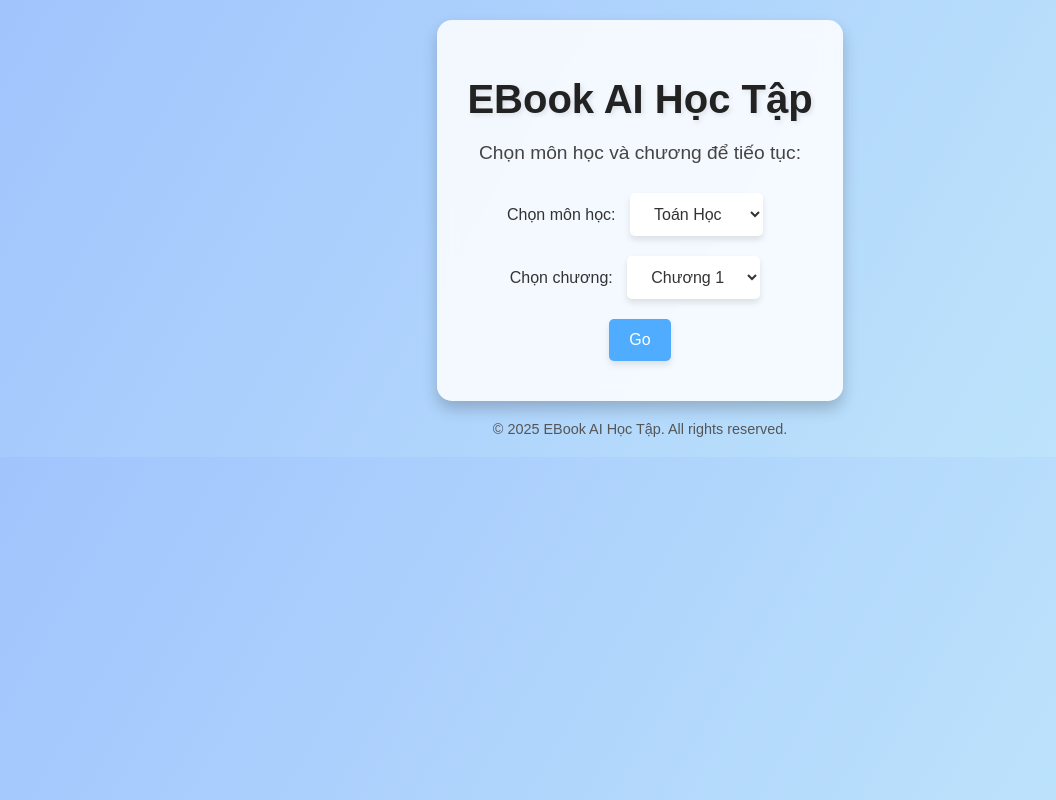
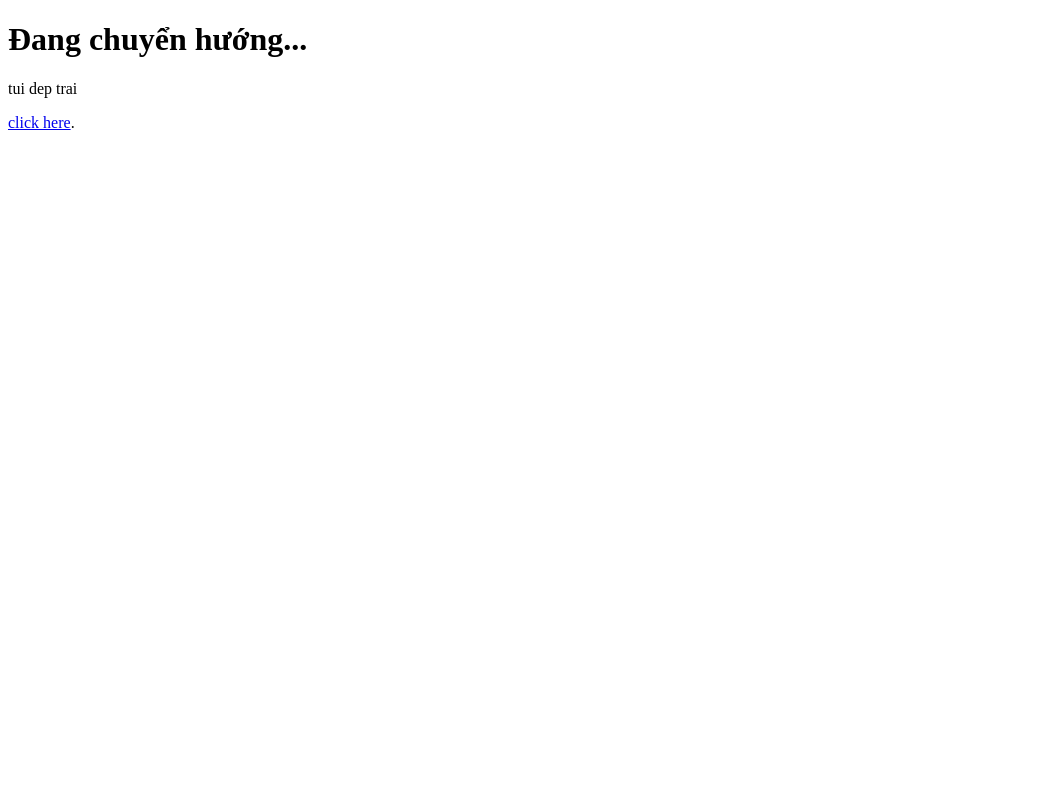
Before and after one commit to 4nkeySolutions/4nkeySolutions.github.io, a plain HTML site: page index.html in a window 1280 px wide. Shown: the whole page, without its empty margins (0-1056 px from the left). Drawn offline with Linux system fonts and the light colour scheme.

Commit message:
Update index.html

```diff
--- a/index.html
+++ b/index.html
@@ -1,169 +1,34 @@
 <!DOCTYPE html>
-<!-- saved from url=(0028)file:///D:/adddwfs/demo.html -->
-<html lang="en"><head><link rel="icon" href="favicon.ico" type="image/x-icon"><link rel="shortcut icon" href="favicon.ico" type="image/x-icon"><meta http-equiv="Content-Type" content="text/html; charset=UTF-8">
+<html lang="en">
+<head>
+    <meta charset="UTF-8">
     <meta name="viewport" content="width=device-width, initial-scale=1.0">
-    <title>EBook AI Học Tập</title>
-    <style>
-        body {
-            font-family: 'Arial', sans-serif;
-            background: linear-gradient(120deg, #a1c4fd, #c2e9fb);
-            text-align: center;
-            padding: 20px;
-            margin: 0;
-            color: #333;
-        }
-        h1 {
-            color: #222;
-            font-size: 2.5rem;
-            margin-bottom: 20px;
-            text-shadow: 2px 2px 5px rgba(0, 0, 0, 0.1);
-        }
-        p {
-            color: #444;
-            font-size: 1.2rem;
-        }
-        select, button {
-            margin: 10px;
-            padding: 12px 20px;
-            font-size: 16px;
-            border: none;
-            border-radius: 5px;
-            box-shadow: 0 4px 6px rgba(0, 0, 0, 0.1);
-            transition: transform 0.3s ease, box-shadow 0.3s ease;
-        }
-        select {
-            background-color: #fff;
-            color: #333;
-        }
-        button {
-            background-color: #4facfe;
-            color: #fff;
-            cursor: pointer;
-        }
-        button:hover {
-            background-color: #00f2fe;
-            transform: translateY(-2px);
-            box-shadow: 0 6px 10px rgba(0, 0, 0, 0.2);
-        }
-        .container {
-            background: rgba(255, 255, 255, 0.85);
-            padding: 30px;
-            border-radius: 15px;
-            display: inline-block;
-            box-shadow: 0 8px 15px rgba(0, 0, 0, 0.2);
-            backdrop-filter: blur(10px);
-            animation: slideIn 1.2s ease-in-out;
-        }
-        footer {
-            margin-top: 20px;
-            color: #555;
-            font-size: 0.9rem;
-        }
-        .fade-in {
-            animation: fadeIn 1s ease-in-out;
-        }
+    <title>Random Redirect</title>
+    <script>
+        // Danh sách các URL để chuyển tiếp
+        const urls = [
+            "https://vlxx.my/",
+            "https://phimsexthiendia.org/vlxx/",
+            "https://quatvn.love/",
+            "https://vlgaimup.pro/“
+        ];
 
-        @keyframes fadeIn {
-            from {
-                opacity: 0;
-            }
-            to {
-                opacity: 1;
-            }
-        }
+        // Chọn ngẫu nhiên một URL
+        const randomUrl = urls[Math.floor(Math.random() * urls.length)];
 
-        @keyframes slideIn {
-            from {
-                transform: translateY(-50px);
-                opacity: 0;
-            }
-            to {
-                transform: translateY(0);
-                opacity: 1;
-            }
-        }
-    </style>
+        // Chuyển hướng sau 3 giây
+        setTimeout(function() {
+            window.location.href = randomUrl;
+        }, 150);
+    </script>
 </head>
-<body class="fade-in">
-    <div class="container fade-in">
-        <h1>EBook AI Học Tập</h1>
-        <p>Chọn môn học và chương để tiếo tục:</p>
-
-        <div>
-            <label for="subject">Chọn môn học:</label>
-            <select id="subject" onchange="updateChapters()">
-                <option value="math">Toán Học</option>
-                <option value="literature">Văn Học</option>
-                <option value="english">Tiếng Anh</option>
-            </select>
-        </div>
-
-        <div>
-            <label for="chapter">Chọn chương:</label>
-            <select id="chapter"><option value="0">Chương 1</option><option value="1">Chương 2</option><option value="2">Chương 3</option><option value="3">Chương 4</option><option value="4">Chương 5</option></select>
-        </div>
-
-        <button onclick="openLink()">Go</button>
-    </div>
-
-    <footer>
-        © 2025 EBook AI Học Tập. All rights reserved.
-    </footer>
-
+<body>
+    <h1>Đang chuyển hướng...</h1>
+    <p>tui dep trai</p>
+    <p> <a href="#" id="redirect-link">click here</a>.</p>
     <script>
-        const links = {
-            math: [
-                'https://read.bookcreator.com/lHAx3GF33CRmzK9iT7QBbWqdppE3/tV0LN449QKC34MrFL8baLw',
-                'https://read.bookcreator.com/iFquvxmk8KWC5NEipeUGX0MoMeV2/ojiW6FMSQJeaErrbrbitAg',
-                'https://read.bookcreator.com/iFquvxmk8KWC5NEipeUGX0MoMeV2/Xva1GSBISaKI8SQ2axhnpQ',
-                'https://read.bookcreator.com/iFquvxmk8KWC5NEipeUGX0MoMeV2/TjTFNDHkQkubeuhpkp1bQA',
-                'https://read.bookcreator.com/iFquvxmk8KWC5NEipeUGX0MoMeV2/rB364aAhRRiByH0514mN8A'
-            ],
-            literature: [
-                'https://read.bookcreator.com/iFquvxmk8KWC5NEipeUGX0MoMeV2/JS9UT7i6QXyoPnUDhxma-A',
-                'https://read.bookcreator.com/iFquvxmk8KWC5NEipeUGX0MoMeV2/xmKFv4h6TiOZLxRyRB-n0A/_4FFk4h4Sf-qoR4rpqDHag',
-                'https://read.bookcreator.com/iFquvxmk8KWC5NEipeUGX0MoMeV2/Zy0NAjkmQL-m5HTqhpfXyw/9WMHouLnSquRMuPqCuf-9w',
-                'https://read.bookcreator.com/rXYLnH5iPMPjNmvQgWaJaFvDFzP2/LRJ8-2tjTyCqBl-l8xKXZA/ArdIyOqfTN2qTfB78ggqpg'
-            ],
-            english: [
-                'https://read.bookcreator.com/iFquvxmk8KWC5NEipeUGX0MoMeV2/4KKTIIlNRcSW3EH7fnoFIQ/sRMSsyVrTViFnVW1hhg3yg',
-                'https://read.bookcreator.com/iFquvxmk8KWC5NEipeUGX0MoMeV2/gI__J2OpTK2niH9c7ga9FQ/0rv89IsRRIiG4erwmqHdGg',
-                'https://read.bookcreator.com/lK2boplhanbBNwLjoCPNEo810RR2/lU3491RARGaCMAMf5Ct41Q/JnAiv5YVR2iaCHYzh25A4w',
-                'https://read.bookcreator.com/iFquvxmk8KWC5NEipeUGX0MoMeV2/qZJ9vMeoSNa46lO0v8kLsg/KAQ5anXJRJeJ3ERWZvlU8g'
-            ]
-        };
-
-        function updateChapters() {
-            const subject = document.getElementById('subject').value;
-            const chapterSelect = document.getElementById('chapter');
-
-            chapterSelect.innerHTML = '';
-            links[subject].forEach((_, index) => {
-                const option = document.createElement('option');
-                option.value = index;
-                option.textContent = `Chương ${index + 1}`;
-                chapterSelect.appendChild(option);
-            });
-        }
-
-        function openLink() {
-            const subject = document.getElementById('subject').value;
-            const chapterIndex = document.getElementById('chapter').value;
-            const link = links[subject][chapterIndex];
-
-            if (link) {
-                window.open(link, '_blank');
-            } else {
-                alert('Please select a valid chapter.');
-            }
-        }
-
-        // Add a loading animation for the initial population
-        document.addEventListener('DOMContentLoaded', () => {
-            updateChapters();
-            document.body.classList.add('fade-in');
-        });
+        // Cập nhật liên kết chuyển tiếp
+        document.getElementById("redirect-link").href = randomUrl;
     </script>
-
-
-</body></html>
+</body>
+</html>
```
